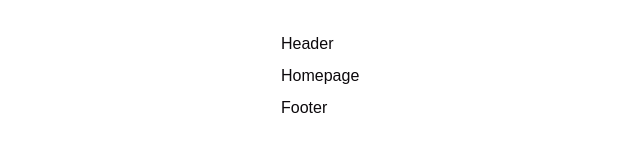
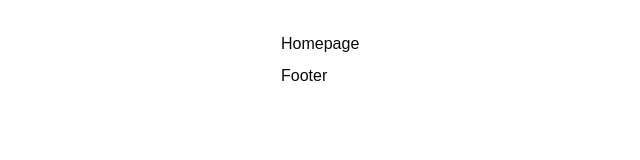
Before and after one commit to dominicpam89/tanstack-react-refresher-01-task-manager, a React (Vite) app: page / in a window 1280 px wide. Shown: the top 160 px of the page, without its empty margins (55-695 px from the left). Built offline with nearby package versions, Linux system fonts and the light colour scheme.

Commit message:
update RootLayout

```diff
--- a/src/pages/RootLayout.tsx
+++ b/src/pages/RootLayout.tsx
@@ -3,7 +3,6 @@ import { Outlet } from 'react-router'
 export default function RootLayoutPage() {
   return (
     <div className="w-full min-w-75 max-w-2xl p-2 sm:p-8 m-auto flex flex-col gap-2">
-      <header>Header</header>
       <main>
         <Outlet />
       </main>
```
